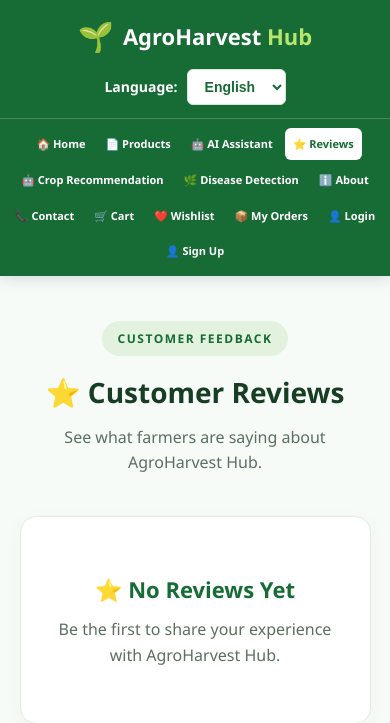
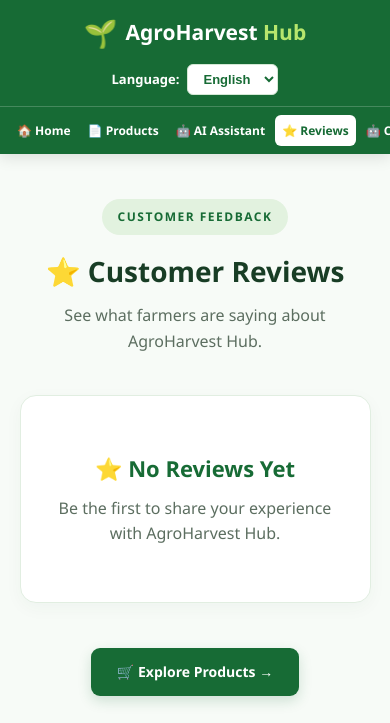
Before and after one commit to saniyajadhav92/AgroHarvest-Hub, a Django app: page /reviews/ in a window 390 px wide. Shown: the top 723 px of the page. Run offline with Django 5.2, Linux system fonts and the light colour scheme; data that the repository does not hold is empty.

Commit message:
Update reviews.html

```diff
--- a/templates/main/reviews.html
+++ b/templates/main/reviews.html
@@ -35,7 +35,7 @@
         }
 
         /* ==========================================
-           NAVBAR - EXACT LANDING & PRODUCTS PAGE DESIGN
+           NAVBAR - UNIFIED PLATFORM STANDARD DESIGN
         ========================================== */
         .navbar {
             width: 100%;
@@ -50,23 +50,23 @@
             display: flex;
             justify-content: space-between;
             align-items: center;
-            padding: 13px 4%;
-            gap: 20px;
+            padding: 11px 3%;
+            gap: 15px;
             border-bottom: 1px solid rgba(255, 255, 255, 0.2);
         }
 
         .logo {
             display: flex;
             align-items: center;
-            gap: 9px;
+            gap: 8px;
             color: #ffffff;
-            font-size: 23px;
+            font-size: 22px;
             font-weight: 800;
             white-space: nowrap;
         }
 
         .logo-icon {
-            font-size: 29px;
+            font-size: 27px;
         }
 
         .logo strong {
@@ -76,19 +76,19 @@
         .checkout-language {
             display: flex;
             align-items: center;
-            gap: 9px;
+            gap: 8px;
             color: #ffffff;
-            font-size: 14px;
+            font-size: 13px;
             font-weight: 600;
         }
 
         #language-selector {
-            padding: 8px 13px;
+            padding: 6px 11px;
             border: 1px solid #d4e8d5;
             border-radius: 6px;
             background: #ffffff;
             color: #176b35;
-            font-size: 14px;
+            font-size: 13px;
             font-weight: 600;
             cursor: pointer;
         }
@@ -97,20 +97,27 @@
             display: flex;
             justify-content: center;
             align-items: center;
-            flex-wrap: wrap;
-            gap: 4px;
-            padding: 9px 2%;
+            flex-wrap: nowrap;
+            overflow-x: auto;
+            gap: 3px;
+            padding: 8px 1.5%;
             background: #176b35;
+            scrollbar-width: none;
+        }
+
+        .nav-links::-webkit-scrollbar {
+            display: none;
         }
 
         .nav-links a {
             color: #ffffff;
-            padding: 7px 8px;
+            padding: 6px 7px;
             border-radius: 6px;
-            font-size: 12.5px;
+            font-size: 12px;
             font-weight: 600;
             transition: 0.3s;
             white-space: nowrap;
+            flex-shrink: 0;
         }
 
         .nav-links a:hover,
@@ -122,18 +129,20 @@
         .nav-links form {
             display: inline-flex;
             margin: 0;
+            flex-shrink: 0;
         }
 
         .nav-links button {
             color: #176b35;
             background: #ffffff;
             border: 0;
-            padding: 7px 10px;
+            padding: 6px 9px;
             border-radius: 6px;
-            font-size: 12.5px;
+            font-size: 12px;
             font-weight: 700;
             cursor: pointer;
             white-space: nowrap;
+            transition: 0.3s;
         }
 
         .nav-links button:hover {
@@ -339,17 +348,6 @@
 
         /* RESPONSIVE DESIGN */
         @media (max-width: 1050px) {
-            .nav-links {
-                padding-left: 2%;
-                padding-right: 2%;
-            }
-
-            .nav-links a,
-            .nav-links button {
-                font-size: 12px;
-                padding: 7px 8px;
-            }
-
             .reviews-grid {
                 grid-template-columns: 1fr;
             }
@@ -378,18 +376,12 @@
             }
 
             .logo {
-                font-size: 22px;
+                font-size: 21px;
             }
 
             .nav-links {
-                gap: 4px;
-                padding: 9px 5px;
-            }
-
-            .nav-links a,
-            .nav-links button {
-                font-size: 11px;
-                padding: 7px 8px;
+                justify-content: flex-start;
+                padding: 8px 10px;
             }
         }
     </style>
@@ -397,7 +389,7 @@
 
 <body>
 
-    <!-- NAVBAR (EXACT MATCH WITH LANDING & PRODUCTS PAGE) -->
+    <!-- NAVBAR -->
     <nav class="navbar">
         <div class="navbar-top">
             <a href="/" class="logo">
@@ -406,7 +398,7 @@
             </a>
 
             <div class="checkout-language">
-                <label for="language-selector">Language:</label>
+                <label for="language-selector" data-nav-key="languageLabel">Language:</label>
                 <select id="language-selector" onchange="changeLanguage(this.value)">
                     <option value="en">English</option>
                     <option value="mr">मराठी</option>
@@ -484,7 +476,8 @@
 
                     {% if review.photo %}
                     <div class="review-photo">
-                        <img src="{{ review.photo.url }}" alt="Customer Product Photo" loading="lazy">
+                        <img src="{{ review.photo.url }}" alt="Customer Product Photo" loading="lazy"
+                            onerror="this.parentElement.style.display='none';">
                     </div>
                     {% endif %}
                 </div>
@@ -518,7 +511,7 @@
     </main>
 
 
-    <!-- FOOTER (EXACT MATCH WITH LANDING PAGE) -->
+    <!-- FOOTER -->
     <footer>
         <div class="footer-logo">
             🌱 AgroHarvest Hub
@@ -536,6 +529,7 @@
     <script>
         const navTranslations = {
             en: {
+                languageLabel: "Language:",
                 home: "🏠 Home",
                 products: "📄 Products",
                 aiAssistant: "🤖 AI Assistant",
@@ -553,6 +547,7 @@
                 logout: "🚪 Logout"
             },
             mr: {
+                languageLabel: "भाषा:",
                 home: "🏠 मुख्यपृष्ठ",
                 products: "📄 उत्पादने",
                 aiAssistant: "🤖 AI सहाय्यक",
@@ -570,16 +565,17 @@
                 logout: "🚪 लॉगआउट"
             },
             hi: {
+                languageLabel: "भाषा:",
                 home: "🏠 होम",
                 products: "📄 उत्पाद",
                 aiAssistant: "🤖 AI सहायक",
                 reviews: "⭐ समीक्षाएँ",
-                crop: "🤖 फसल की सिफारिश",
+                crop: "🤖 फसल सुझाव",
                 disease: "🌿 रोग पहचान",
                 about: "ℹ️ हमारे बारे में",
                 contact: "📞 संपर्क",
                 cart: "🛒 कार्ट",
-                wishlist: "❤️ पसंदीदा",
+                wishlist: "❤️ इच्छा सूची",
                 orders: "📦 मेरे ऑर्डर",
                 dashboard: "👤 डैशबोर्ड",
                 login: "👤 लॉगिन",
```
